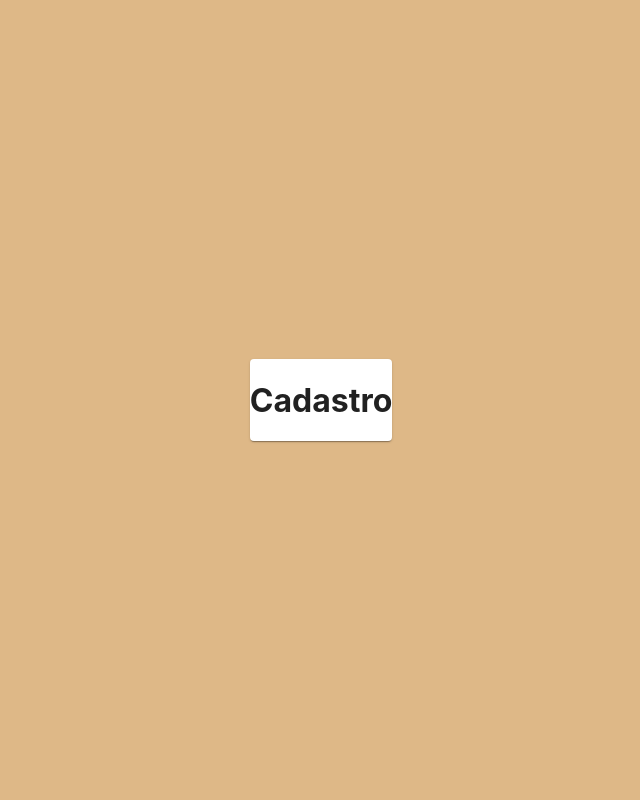
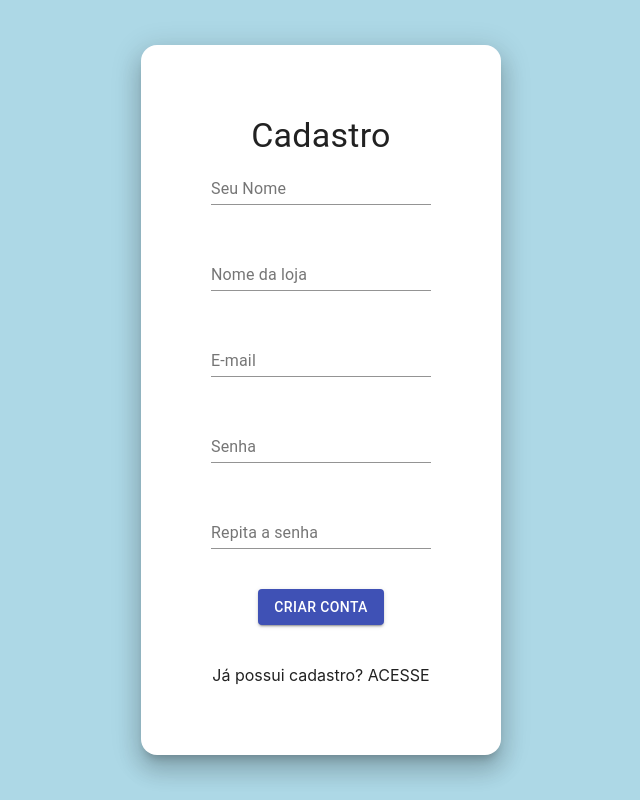
Before and after one commit to GabrielaBraun/desafio-front-mod3, a React (Create React App) app in the folder desafio-mod3/: page /cadastro in a window 1280 px wide. Shown: the whole page, without its empty margins (319-959 px from the left). Built offline with nearby package versions, Linux system fonts and the light colour scheme.

Commit message:
layout simples do cadastro

```diff
--- a/desafio-mod3/src/Componentes/Paginas/cadastro.js
+++ b/desafio-mod3/src/Componentes/Paginas/cadastro.js
@@ -1,12 +1,24 @@
 import React from 'react';
-import {Card} from '@material-ui/core';
+import {Card, TextField, Typography, Button} from '@material-ui/core';
 import './styles.css';
+import useStyles from './style';
 
 function Cadastro(){
+    const classes = useStyles();
+
     return(
         <div className="container">
-            <Card>
-                <h1>Cadastro</h1>
+            <Card className={classes.card}>
+                <Typography variant="h4" component="h2">Cadastro</Typography>
+                <div className={classes.columns}>
+                    <TextField label="Seu Nome" />
+                    <TextField label="Nome da loja" />
+                    <TextField label="E-mail" />
+                    <TextField label="Senha" />
+                    <TextField label="Repita a senha" />
+                </div>
+                <Button className={classes.button} variant="contained" color="primary">Criar conta</Button>
+                <Typography variant="p" component="p">Já possui cadastro? ACESSE</Typography>
             </Card>
         </div>
     )
--- a/desafio-mod3/src/Componentes/Paginas/login.js
+++ b/desafio-mod3/src/Componentes/Paginas/login.js
@@ -1,11 +1,13 @@
 import React from 'react';
 import {Card} from '@material-ui/core';
 import './styles.css';
+import useStyles from './style';
 
 function Login(){
+    const classes = useStyles();
     return(
         <div className="container">
-            <Card>
+            <Card className={classes.card}>
                 <h1>Login</h1>
             </Card>
         </div>
--- /dev/null
+++ b/desafio-mod3/src/Componentes/Paginas/style.js
@@ -0,0 +1,21 @@
+import { makeStyles } from '@material-ui/core/styles';
+
+const useStyles = makeStyles({
+    card: {
+      borderRadius: 16,
+      boxShadow: "0px 8px 9px -5px rgba(0, 0, 0, 0.2), 0px 15px 22px 2px rgba(0, 0, 0, 0.14), 0px 6px 28px 5px rgba(0, 0, 0, 0.12)",
+      padding: "70px",
+    },
+    columns: {
+      display: "flex",
+      flexDirection: "column",
+      gap: 38
+    },
+    button:{
+      width: "max-content",
+      margin: 40
+    }
+
+});
+
+export default useStyles;
--- a/desafio-mod3/src/Componentes/Paginas/styles.css
+++ b/desafio-mod3/src/Componentes/Paginas/styles.css
@@ -1,5 +1,5 @@
 .container{
-    background-color: burlywood;
+    background-color: lightblue;
     display: grid;
     place-content: center;
     min-height: 100vh;
```
